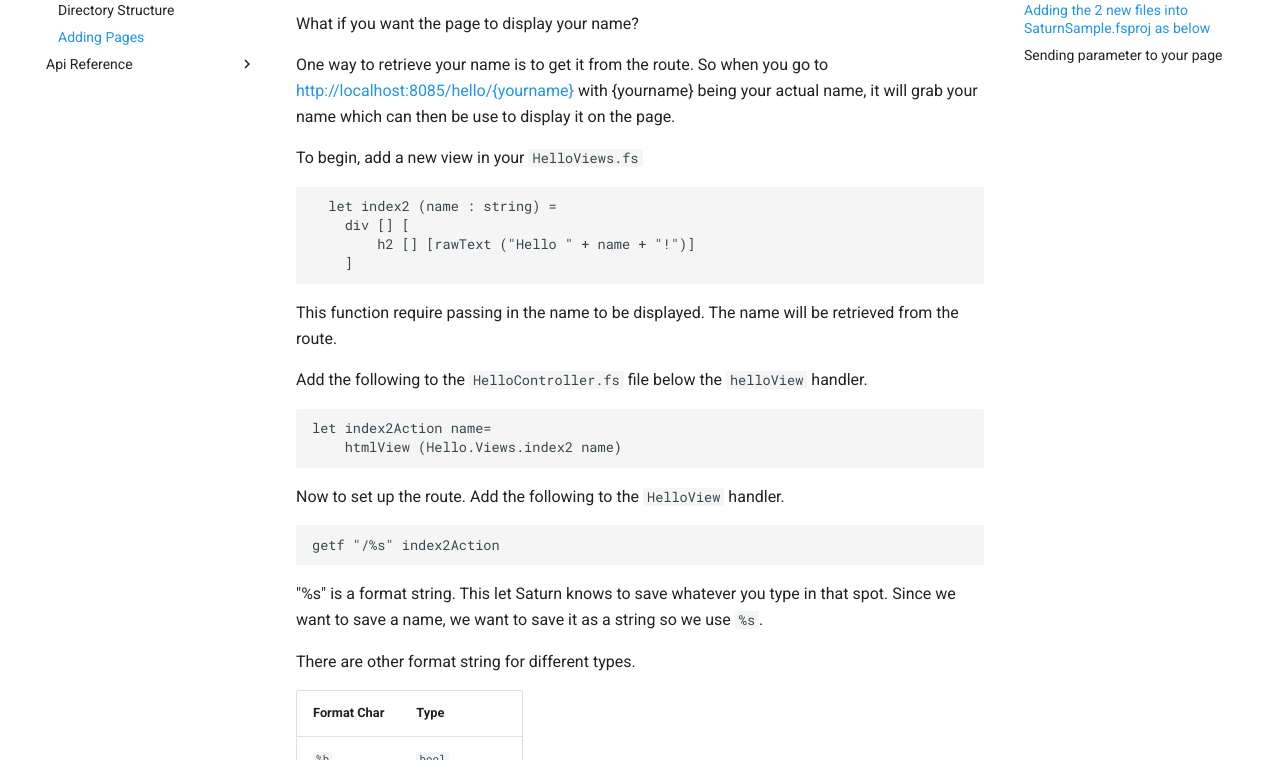
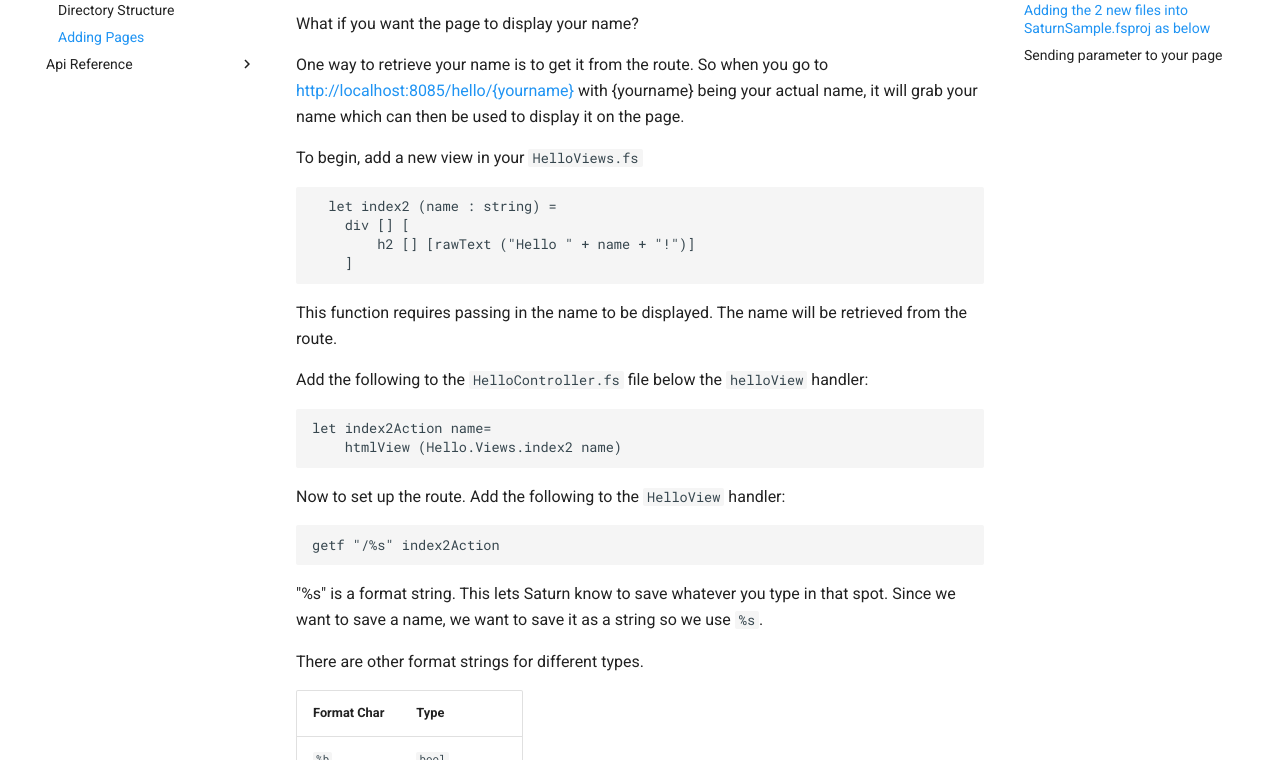
Before and after one commit to tmpreston/docs-2, an MkDocs documentation site: the page built from docs/guides/adding-pages.md, in a window 1280 px wide and 1400 px high, scrolled down 1897 px. Shown: the part 179-939 px from the top of the window. Built offline with MkDocs 1.6.1 and Material for MkDocs 9.7.7, drawn with Linux system fonts in a browser that asks for light colours; comment, search, counter and statistics services are not loaded; old or Windows-style settings are respelled for this version of MkDocs; some of the changed text lies outside the part shown.

Commit message:
Improve docs by changing random letters (#14)

````diff
--- a/docs/guides/adding-pages.md
+++ b/docs/guides/adding-pages.md
@@ -8,7 +8,7 @@ To begin, create a `Hello` folder inside the `src/SaturnSample` folder.
 
 Inside the folder, create a new file called "HelloViews.fs", this file will contain the functions to create the page.
 
-Insert the following in the file.
+Insert the following in the file:
 
 ```fsharp
 namespace Hello
@@ -54,22 +54,21 @@ module Controller =
     }
 ```
 
-The `indexAction` tell Saturn to create an html page using the `index` function inside "HelloViews.fs"
+The `indexAction` tells Saturn to create an html page using the `index` function inside "HelloViews.fs"
 
-`helloView` let Saturn know that the page is located at the root.
+`helloView` lets Saturn know that the page is located at the root.
 
 ## Adding it to Router.fs
 
-After setting up the route. You need to update the project with the new route. Inside "Router.fs", add the following to the inside of the `browserRouter` function
+After setting up the route. You need to update the project with the new route. Inside "Router.fs", add the following to the inside of the `browserRouter` function:
 
 ```fsharp
 forward "/hello" HelloView
 ```
 
-This means that when we navigate to [http://localhost:8085/hello](http://localhost:8085/hello). The `helloView` function will determine what page to load there. Looking inside the `helloView` function, we said that `indexAction` is called at the root. In conclusion, the page will be located at [http://localhost:8085/hello/](http://localhost:8085/hello/). (Note the "/" at the end)
+This means that when we navigate to [http://localhost:8085/hello](http://localhost:8085/hello), the `helloView` function will determine what page to load there. Looking inside the `helloView` function, we said that `indexAction` is called at the root. In conclusion, the page will be located at [http://localhost:8085/hello/](http://localhost:8085/hello/). (Note the "/" at the end)
 
 Now run the program and go to [http://localhost:8085/hello/](http://localhost:8085/hello/) and you will see a page saying "Hello from Saturn!"
-
 
 ## Adding the 2 new files into SaturnSample.fsproj as below
 `  <ItemGroup>
@@ -82,7 +81,7 @@ Now run the program and go to [http://localhost:8085/hello/](http://localhost:80
 
 What if you want the page to display your name?
 
-One way to retrieve your name is to get it from the route. So when you go to [http://localhost:8085/hello/{yourname}](http://localhost:8085/hello/{yourname}) with {yourname} being your actual name, it will grab your name which can then be use to display it on the page.
+One way to retrieve your name is to get it from the route. So when you go to [http://localhost:8085/hello/{yourname}](http://localhost:8085/hello/{yourname}) with {yourname} being your actual name, it will grab your name which can then be used to display it on the page.
 
 To begin, add a new view in your `HelloViews.fs`
 
@@ -93,24 +92,24 @@ To begin, add a new view in your `HelloViews.fs`
     ]
 ```
 
-This function require passing in the name to be displayed. The name will be retrieved from the route.
+This function requires passing in the name to be displayed. The name will be retrieved from the route.
 
-Add the following to the `HelloController.fs` file below the `helloView` handler.
+Add the following to the `HelloController.fs` file below the `helloView` handler:
 
 ```fsharp
 let index2Action name=
     htmlView (Hello.Views.index2 name)
 ```
 
-Now to set up the route. Add the following to the `HelloView` handler.
+Now to set up the route. Add the following to the `HelloView` handler:
 
 ```fsharp
 getf "/%s" index2Action
 ```
 
-"%s" is a format string. This let Saturn knows to save whatever you type in that spot. Since we want to save a name, we want to save it as a string so we use `%s`.
+"%s" is a format string. This lets Saturn know to save whatever you type in that spot. Since we want to save a name, we want to save it as a string so we use `%s`.
 
-There are other format string for different types.
+There are other format strings for different types.
 
 | Format Char | Type |
 | ----------- | ---- |
````
Also changed, not shown: other parts of docs/guides/adding-pages.md (+2 -2 lines), docs/guides/directory-structure.md (+9 -9 lines), docs/index.md (+7 -7 lines).
